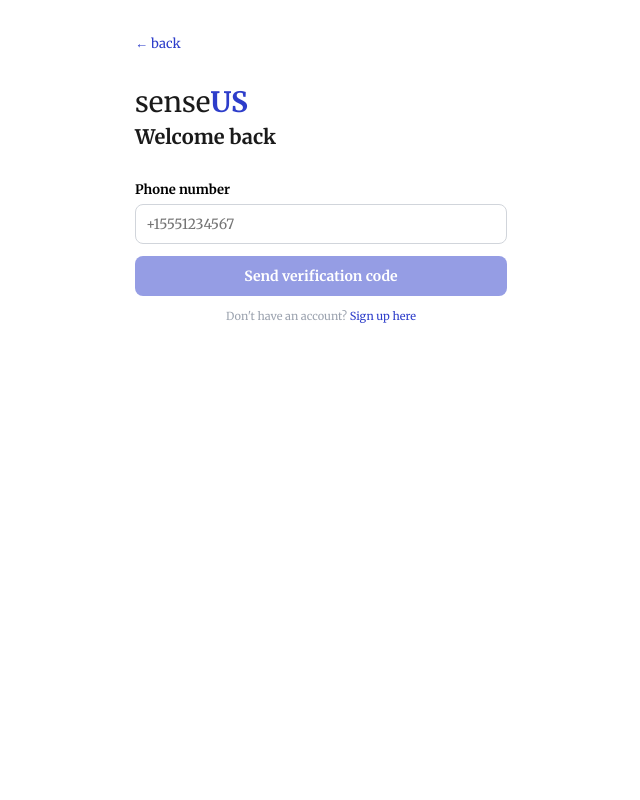
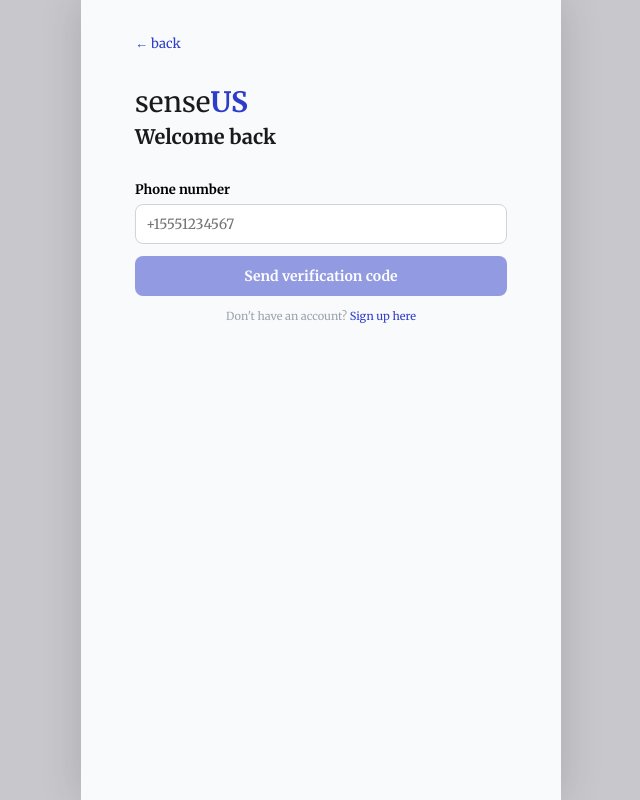
Before and after one commit to aidanrosequist-stack/senseUS, a React (Vite) app: page /login in a window 1280 px wide. Shown: the whole page, without its empty margins (319-959 px from the left). Built offline with nearby package versions, Linux system fonts and the light colour scheme; no server answers.

Commit message:
Responsive desktop layout - centered column with grey backdrop, constrained nav

```diff
--- a/src/components/layout/BottomNav.jsx
+++ b/src/components/layout/BottomNav.jsx
@@ -1,5 +1,5 @@
 import { useLocation, useNavigate } from 'react-router-dom'
-import { IconThumbUp, IconBell, IconUser, IconCompass  } from '@tabler/icons-react'
+import { IconThumbUp, IconBell, IconUser, IconCompass } from '@tabler/icons-react'
 
 export default function BottomNav() {
   const navigate = useNavigate()
@@ -19,13 +19,21 @@ export default function BottomNav() {
         bottom: 0,
         left: 0,
         right: 0,
-        height: '60px',
+        display: 'flex',
+        justifyContent: 'center',
         background: '#FFFFFF',
         borderTop: '0.5px solid #E5E7EB',
+        zIndex: 100,
+      }}
+    >
+      <div
+        style={{
+          width: '100%',
+          maxWidth: '480px',
+          height: '60px',
           display: 'flex',
           alignItems: 'center',
           justifyContent: 'space-around',
-        zIndex: 100,
           boxSizing: 'border-box',
         }}
       >
@@ -56,5 +64,6 @@ export default function BottomNav() {
           )
         })}
       </div>
+    </div>
   )
 }
--- a/src/index.css
+++ b/src/index.css
@@ -12,3 +12,17 @@ html, body, #root {
 input, button, select, textarea {
   font-family: 'Merriweather', serif;
 }
+
+@media (min-width: 768px) {
+  body {
+    background: #C7C7CC;
+  }
+
+  #root {
+    max-width: 480px;
+    margin: 0 auto;
+    background: #F9FAFB;
+    min-height: 100dvh;
+    box-shadow: 0 0 40px rgba(0,0,0,0.15);
+  }
+}
--- a/src/pages/Activity.jsx
+++ b/src/pages/Activity.jsx
@@ -134,7 +134,7 @@ export default function Activity() {
   }
 
   return (
-    <div style={{ maxWidth: '420px', margin: '0 auto', padding: '1.5rem', fontFamily: 'Merriweather, serif', boxSizing: 'border-box', minHeight: '100dvh', paddingBottom: '80px' }}>
+    <div style={{ maxWidth: '480px', margin: '0 auto', padding: '1.5rem', fontFamily: 'Merriweather, serif', boxSizing: 'border-box', minHeight: '100dvh', paddingBottom: '80px' }}>
 
       {/* Header */}
       <div style={{ display: 'flex', alignItems: 'center', justifyContent: 'space-between', marginBottom: '1.5rem' }}>
--- a/src/pages/Profile.jsx
+++ b/src/pages/Profile.jsx
@@ -128,7 +128,7 @@ export default function Profile() {
   }
 
   return (
-    <div style={{ maxWidth: '420px', margin: '0 auto', padding: '1.5rem', fontFamily: 'Merriweather, serif', boxSizing: 'border-box', paddingBottom: '80px' }}>
+    <div style={{ maxWidth: '480px', margin: '0 auto', padding: '1.5rem', fontFamily: 'Merriweather, serif', boxSizing: 'border-box', paddingBottom: '80px' }}>
 
       {/* Header */}
       <div style={{ display: 'flex', alignItems: 'center', justifyContent: 'space-between', marginBottom: '1.5rem' }}>
--- a/src/pages/Settings.jsx
+++ b/src/pages/Settings.jsx
@@ -116,7 +116,7 @@ export default function Settings() {
   }
 
   return (
-    <div style={{ maxWidth: '420px', margin: '0 auto', padding: '1.5rem', fontFamily: 'Merriweather, serif', boxSizing: 'border-box' }}>
+    <div style={{ maxWidth: '480px', margin: '0 auto', padding: '1.5rem', fontFamily: 'Merriweather, serif', boxSizing: 'border-box' }}>
 
       {/* Header */}
       <div style={{ display: 'flex', alignItems: 'center', justifyContent: 'space-between', marginBottom: '1.5rem' }}>
```
Lines whose indentation alone changed are shown as unchanged.
